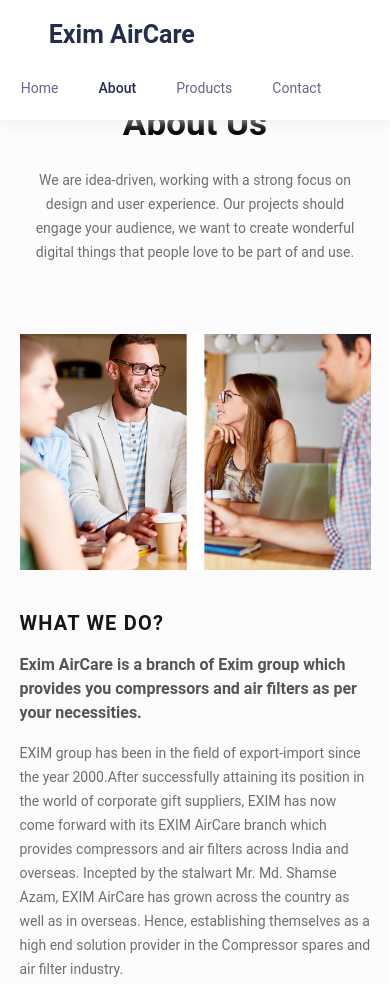
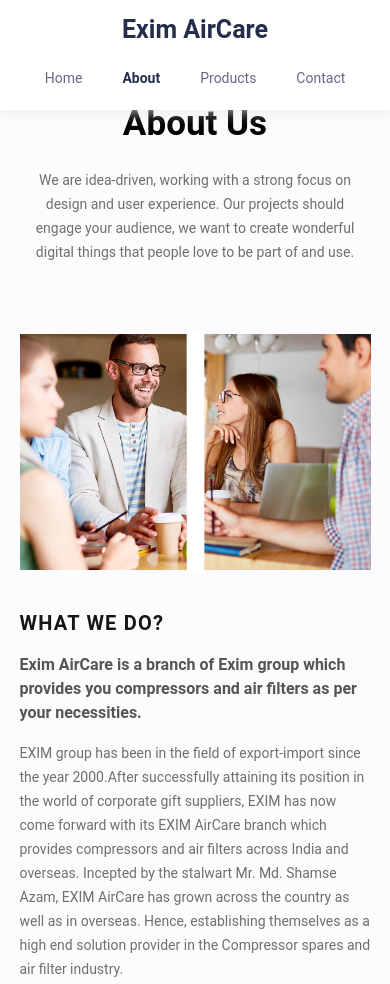
Before and after one commit to neilkapadia7/gatsby-exim, a Gatsby site: page /about in a window 390 px wide. Shown: the top 984 px of the page. Built offline with nearby package versions, Linux system fonts and the light colour scheme; Gatsby itself is replaced by a stand-in of ours.

Commit message:
Navbar Commit

```diff
--- a/src/components/header.js
+++ b/src/components/header.js
@@ -21,8 +21,12 @@
         </Link>
       </h1>
     </div>
-
-    <Nav />
+    <center>
+      <Nav />
+    </center>
+    <div class="menu-toggle">
+      <i class="fas fa-bars"></i>
+    </div>
   </header>
 )
 
--- a/src/components/layout.css
+++ b/src/components/layout.css
@@ -88,6 +88,15 @@
 }
 
 /* Nav */
+.menu-toggle {
+  display: none;
+}
+.menu-toggle i {
+  display: none;
+}
+.fa-times {
+  display: none;
+}
 header {
   width: 100%;
   display: table;
@@ -136,7 +145,7 @@
 .active-nav {
   /* color: #ffffff; */
   color: #242e4c;
-  font-weight: 500;
+  font-weight: 600;
 }
 /* Home */
 #sec1-home {
@@ -520,6 +529,41 @@
   }
 }
 
+@media screen and (max-width: 870px) {
+  /* Navbar */
+
+  header .logo {
+    float: none;
+    padding-left: 0%;
+    line-height: 45px;
+    height: 45px;
+    width: 100%;
+    text-align: center;
+  }
+  nav {
+    float: none;
+    padding-right: 0%;
+    text-align: center;
+    width: 100%;
+  }
+  nav ul {
+    text-align: center;
+    padding: 0;
+    align-items: center;
+    align-content: center;
+    align-self: center;
+    justify-content: center;
+    justify-self: center;
+    justify-items: center;
+  }
+  nav ul li {
+    line-height: 55px;
+    height: 55px;
+    padding: 0 20px;
+    text-align: center;
+  }
+}
+
 @media screen and (max-width: 860px) {
   .title2 {
     text-align: left;
@@ -740,3 +784,15 @@
     padding: 80px 5% 80px 5%;
   }
 }
+
+@media screen and (max-width: 355px) {
+  nav ul li {
+    padding: 0 15px;
+  }
+}
+
+@media screen and (max-width: 300px) {
+  nav ul li {
+    padding: 0 10px;
+  }
+}
--- a/src/components/nav.js
+++ b/src/components/nav.js
@@ -4,6 +4,8 @@
 const Nav = () => {
   return (
     <nav>
+      <i class="fas fa-times"></i>
+      <center>
         <ul style={{ display: "flex", listStyle: "none" }}>
           <li>
             <Link to="/" activeClassName="active-nav">
@@ -26,6 +28,7 @@
             </Link>
           </li>
         </ul>
+      </center>
     </nav>
   )
 }
```
Also changed, not shown: gatsby-node.js (+8 -7 lines). Lines whose indentation alone changed are shown as unchanged.
